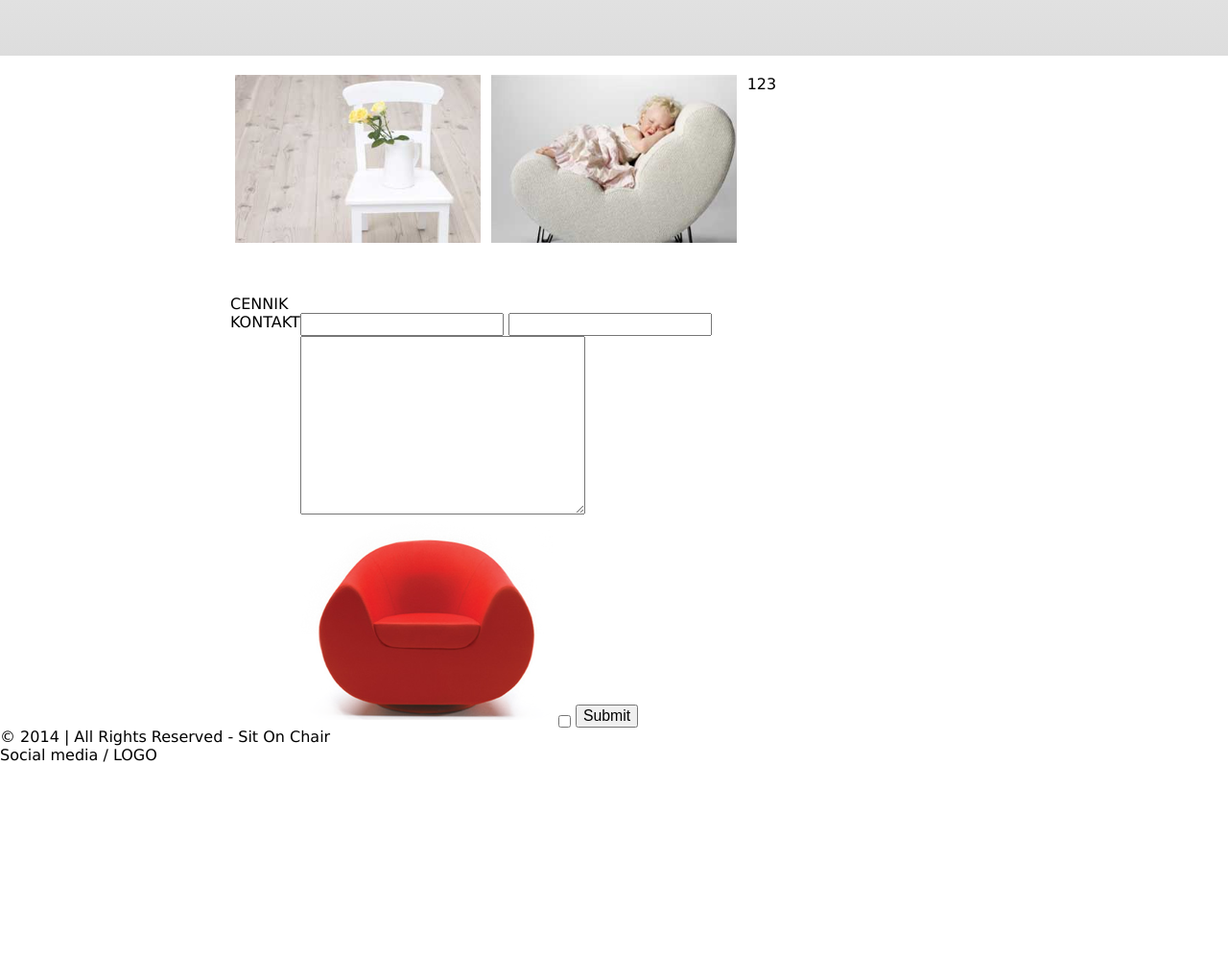
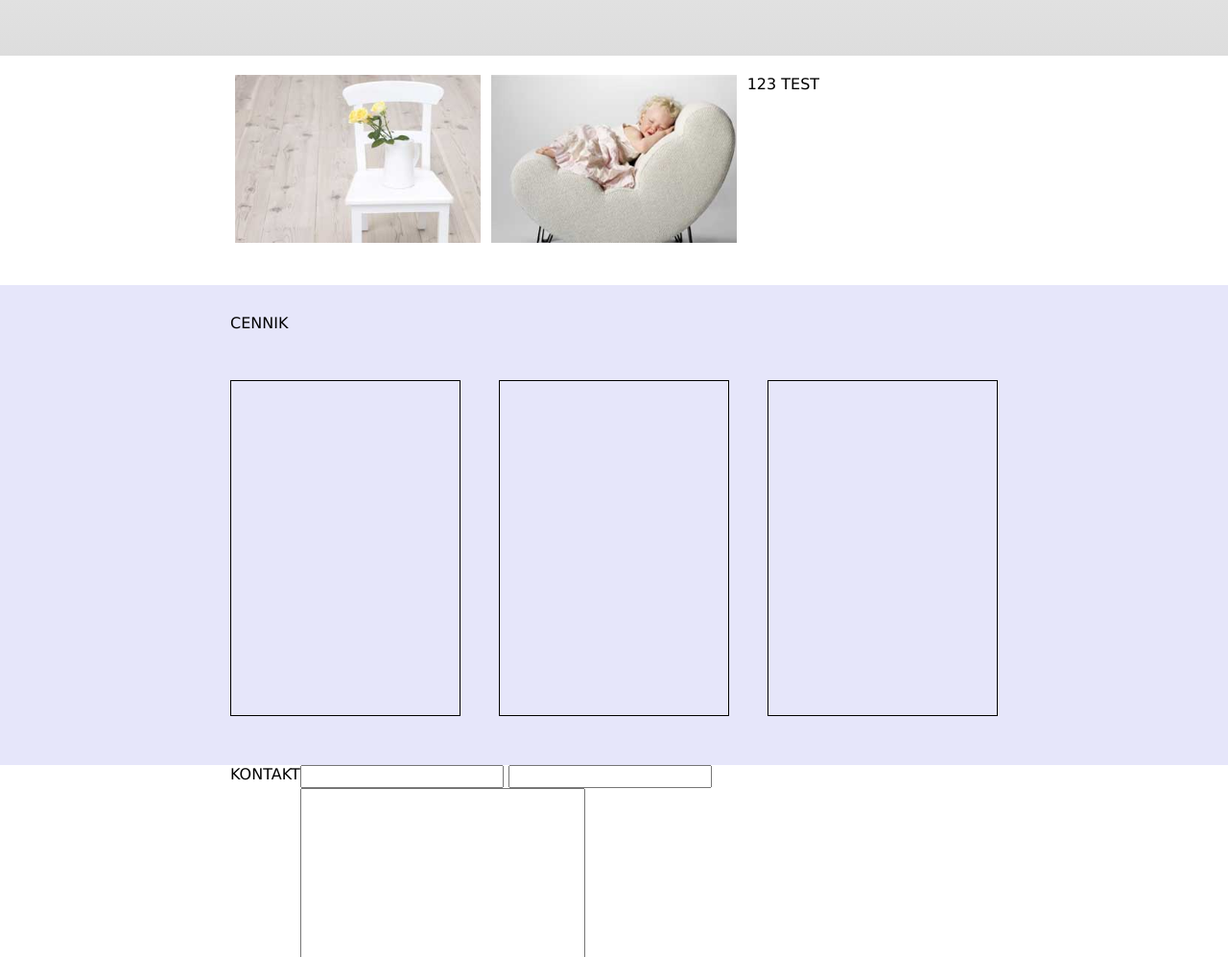
Before and after one commit to MarkFicht/Workshop1-onepage-website, a plain HTML site: page index.html in a window 1280 px wide. Shown: the part 497-1494 px from the top of the page at 96% size. Before the commit the page ends 1293 px from the top, so only its background shows below. Drawn offline with Linux system fonts and the light colour scheme.

Commit message:
add structure price list

```diff
--- a/css/style.css
+++ b/css/style.css
@@ -58,7 +58,7 @@ body {
 
 /* 3x SLIDES */
 .slides {
-    margin: 20px auto 50px auto;
+    margin: 20px auto 40px auto;
 }
 
 .slides > .container {
@@ -69,3 +69,29 @@ body {
 .slides > .container > article {
     width: 32%;
 }
+
+/* PRICE LIST */
+.price {
+    background-color: lavender;
+    width: 100%;
+    min-height: 500px;
+}
+
+h3 {
+    padding-top: 30px;
+    padding-bottom: 50px;
+    width: 800px;
+    margin: 0 auto;
+}
+
+.price__line {
+    display: flex;
+    justify-content: space-between;
+    width: 100%;
+}
+
+.price__box {
+    border: 1px solid black;
+    height: 350px;
+    width: 30%;
+}
--- a/index.html
+++ b/index.html
@@ -48,23 +48,35 @@
 
     <section class="slides">
         <section class="container">
+
             <article>
                 <img src="images/box1_img.jpg" alt="s1">
             </article>
+
             <article>
                 <img src="images/box2_img.jpg" alt="s2">
             </article>
+
             <article>
-                123
+                123 TEST
             </article>
+
         </section>
     </section>
 
-    <section class="full-width"> <!-- ustawie na srodku wysokosci. -->
-        <section class="container">CENNIK
-            <article class="price"></article>
-            <article class="price"></article>
-            <article class="price"></article>
+    <section class="price">
+
+        <h3>CENNIK</h3>
+        <section class="container">
+
+            <div class="price__line">
+                <article class="price__box"></article>
+
+                <article class="price__box"></article>
+
+                <article class="price__box"></article>
+            </div>
+
         </section>
     </section>
 
```
